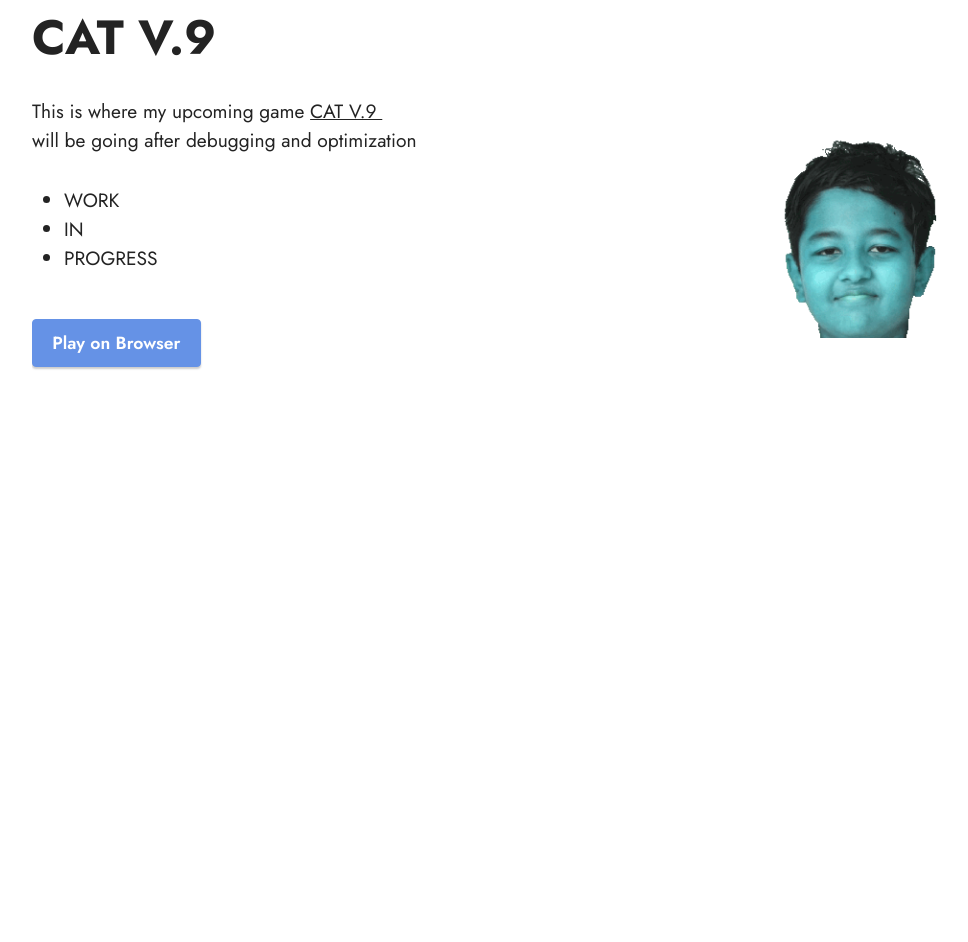
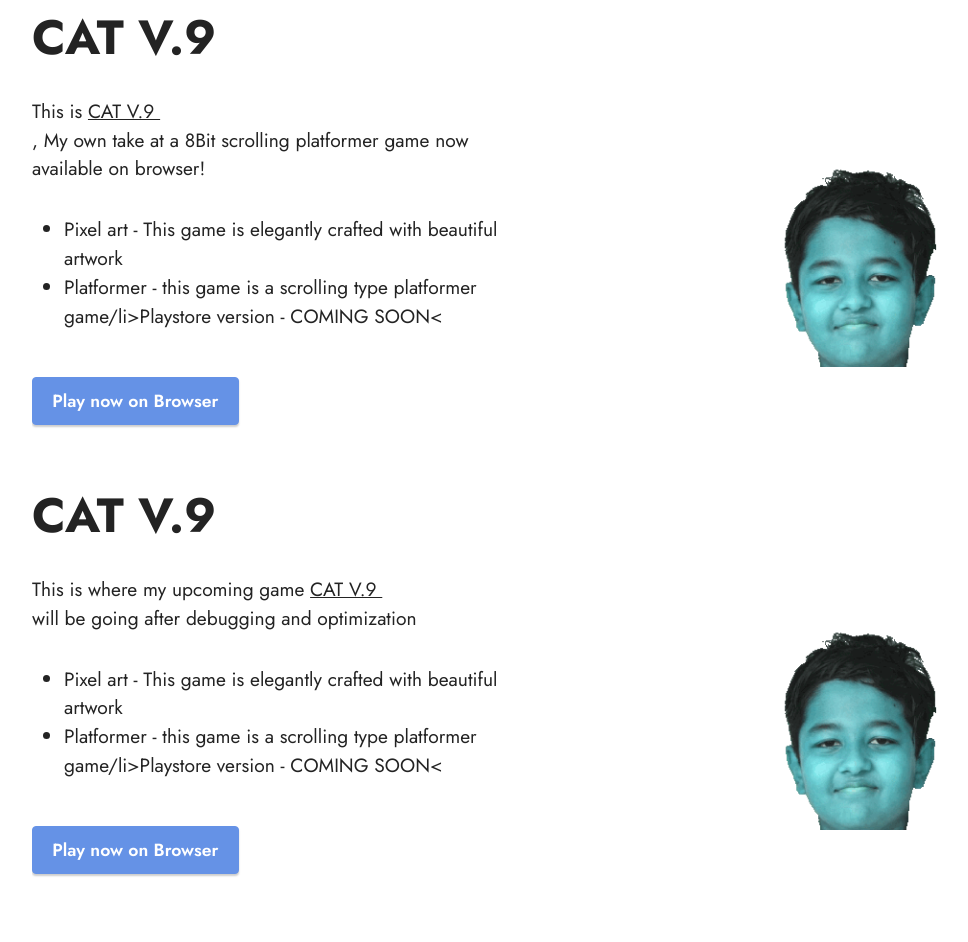
Before and after one commit to Govindmenon69/GM-Website, a plain HTML site: page page2.html in a window 1280 px wide. Shown: the part 944-1886 px from the top of the page, without its empty margins (70-1038 px from the left). Before the commit the page ends 1473 px from the top, so only its background shows below. Drawn offline with Linux system fonts and the light colour scheme; files whose address does not match are found by name.

Commit message:
Updated Projects
update cat v.9 and laddu section

```diff
--- a/page2.html
+++ b/page2.html
@@ -85,20 +85,24 @@
 
     <div class="mbr-overlay" style="opacity: 0; background-color: rgb(68, 121, 217);">
     </div>
+
+
+  <!-- begin cat -->
+
     <div class="container">
         <div class="m-0 row align-items-center">
             <div class="col-12 col-lg">
                 <div class="card-wrapper">
                     <div class="card-box">
                         <h4 class="card-title mbr-fonts-style mb-4 display-2"><strong>CAT V.9</strong></h4>
-                        <p class="mbr-text mbr-fonts-style mb-4 display-7">This is where my upcoming game <u>CAT V.9&nbsp;</u><u><br></u>will be going after debugging and optimization</p>
+                        <p class="mbr-text mbr-fonts-style mb-4 display-7">This is <u>CAT V.9&nbsp;</u><u><br></u>, My own take at a 8Bit scrolling platformer game now available on browser! </p>
                         <div class="mbr-text mbr-fonts-style counter-container display-7">
                             <ul>
-                                <li>WORK</li><li>IN</li><li>PROGRESS</li>
+                                <li>Pixel art - This game is elegantly crafted with beautiful artwork</li><li>Platformer - this game is a scrolling type platformer game/li>Playstore version - COMING SOON<</li>
                             </ul>
                     </div>
 
-                        <div class="mbr-section-btn mb-4"><a class="btn btn-primary display-4" href="/cat.html" target="_blank">Play on Browser</a></div><br>
+                        <div class="mbr-section-btn mb-4"><a class="btn btn-primary display-4" href="/cat.html" target="_blank">Play  now on Browser</a></div><br>
 
                     </div>
                 </div>
@@ -110,6 +114,37 @@
             </div>
         </div>
     </div>
+  <!--  end cat -->
+
+  <!-- begin LADDU -->
+
+<div class="container">
+        <div class="m-0 row align-items-center">
+            <div class="col-12 col-lg">
+                <div class="card-wrapper">
+                    <div class="card-box">
+                        <h4 class="card-title mbr-fonts-style mb-4 display-2"><strong>CAT V.9</strong></h4>
+                        <p class="mbr-text mbr-fonts-style mb-4 display-7">This is where my upcoming game <u>CAT V.9&nbsp;</u><u><br></u>will be going after debugging and optimization</p>
+                        <div class="mbr-text mbr-fonts-style counter-container display-7">
+                            <ul>
+                                <li>Pixel art - This game is elegantly crafted with beautiful artwork</li><li>Platformer - this game is a scrolling type platformer game/li>Playstore version - COMING SOON<</li>
+                            </ul>
+                    </div>
+
+                        <div class="mbr-section-btn mb-4"><a class="btn btn-primary display-4" href="/cat.html" target="_blank">Play  now on Browser</a></div><br>
+
+                    </div>
+                </div>
+            </div>
+            <div class="p-0 col-12 col-lg-6 md-pb">
+                <div class="image-wrapper">
+                    <img src="assets/images/ezgif.com-gif-maker.gif" alt="Mobirise Website Builder">
+                </div>
+            </div>
+        </div>
+    </div>
+
+  <!-- end LADDU -->
 <script src="assets/bootstrap/js/bootstrap.bundle.min.js"></script>  <script src="assets/parallax/jarallax.js"></script>  <script src="assets/smoothscroll/smooth-scroll.js"></script>  <script src="assets/ytplayer/index.js"></script>  <script src="assets/dropdown/js/navbar-dropdown.js"></script>  <script src="assets/theme/js/script.js"></script>
 
 
```
